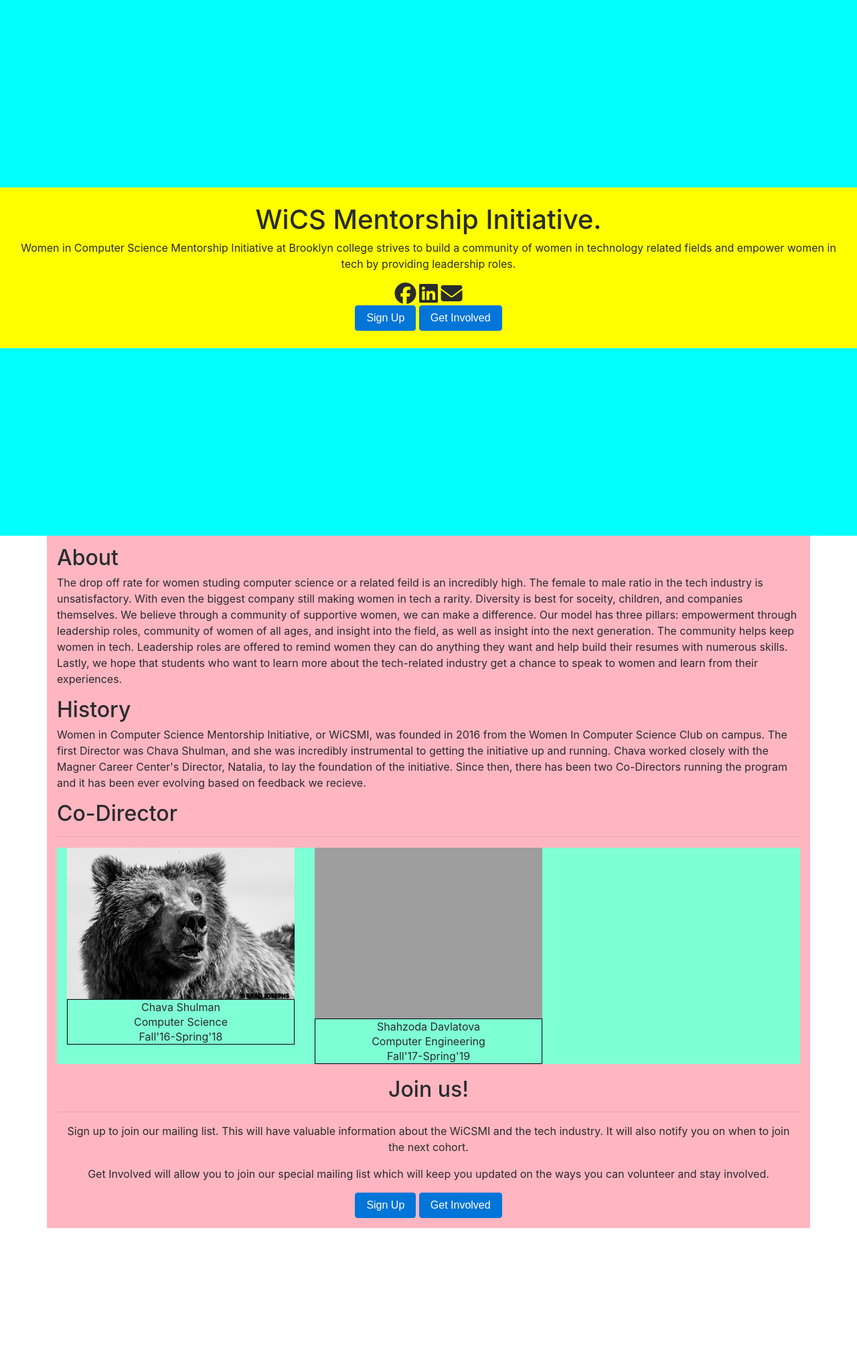
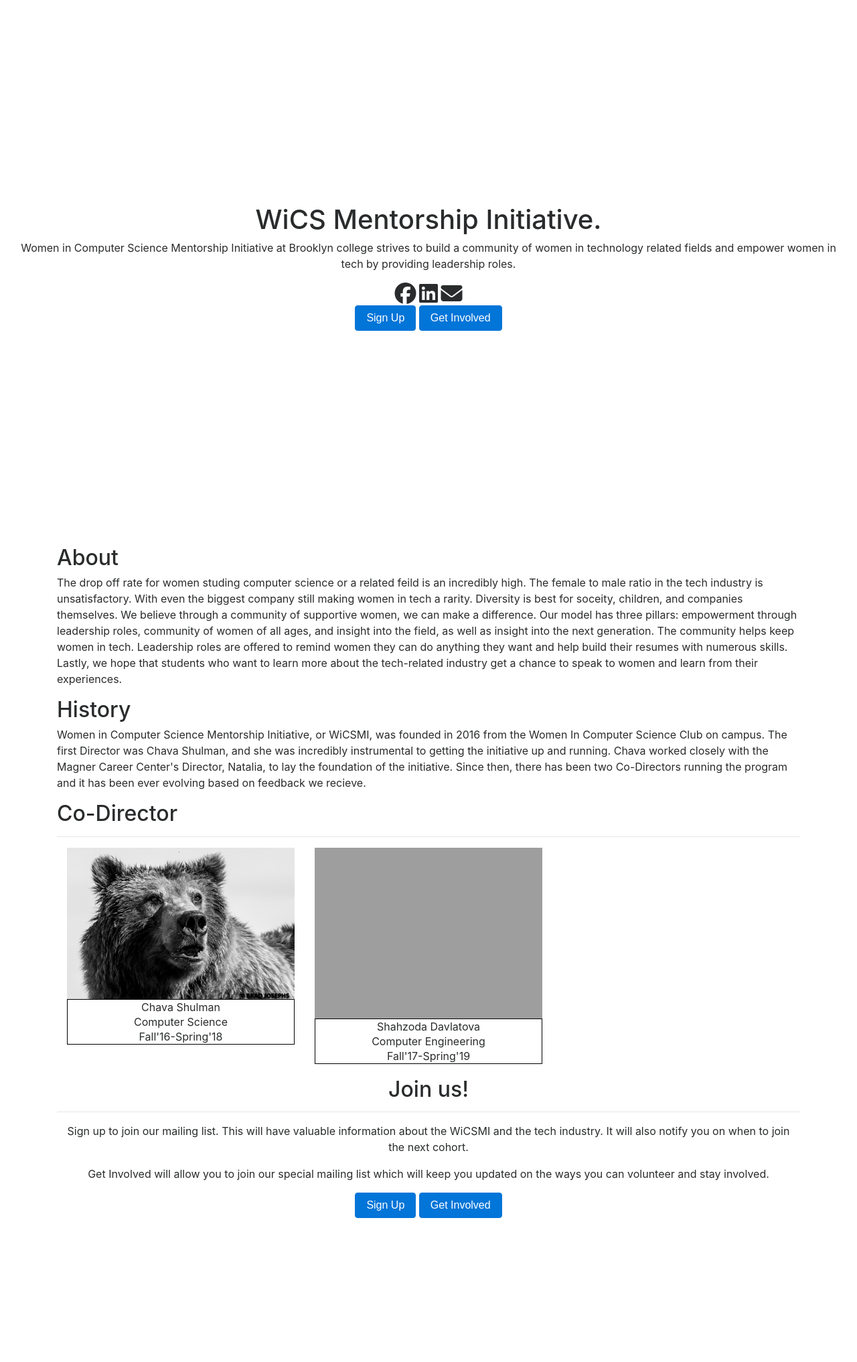
Before and after one commit to cansuzor/WiCSMI, a PHP site: page / in a window 1280 px wide. Shown: the whole page at 67% size. Run offline with PHP 8.4, Linux system fonts and the light colour scheme; some libraries are stand-ins or nearby versions; grey boxes are pictures that could not be loaded.

Commit message:
Commented out all the background color

```diff
--- a/styles/main.css
+++ b/styles/main.css
@@ -1,10 +1,8 @@
 div.intro-wrapper {
-  background-color: aqua;
   height: 100vh;
   display: flex;
   align-items: center; }
 div.intro-banner {
-  background-color: yellow;
   display: inline-block;
   padding: 2%;
   text-align: center; }
@@ -12,12 +10,10 @@ div.intro-banner {
 div.learn-more-wrapper {
   width: 100%;
   height: 50vh;
-  background-color: violet;
   padding: 20px 0; }
 div.learn-more-banner {
   width: 100%;
   height: 100%;
-  background-color: skyblue;
   display: flex;
   align-items: center;
   justify-content: center; }
@@ -25,11 +21,8 @@ div.learn-more-banner {
     line-height: 1;
     text-align: center; }
 div.contents {
-  background-color: lightpink;
   margin-bottom: 200px;
   padding: 15px; }
-div.container-fluid {
-  background-color: aquamarine; }
 div.profile-pics img {
   width: 100%;
   height: 100%; }
--- a/styles/main.scss
+++ b/styles/main.scss
@@ -1,12 +1,12 @@
 div {
     &.intro-wrapper {
-        background-color: aqua;
+        //background-color: aqua;
         height: 100vh;
         display: flex;
         align-items: center;
     }
     &.intro-banner {
-        background-color: yellow;
+        //background-color: yellow;
         display: inline-block;
         padding: 2%;
         text-align: center;
@@ -18,13 +18,13 @@ div {
     &.learn-more-wrapper {
         width: 100%;
         height: 50vh;
-        background-color: violet;
+        //background-color: violet;
         padding: 20px 0;
     }
     &.learn-more-banner {
         width: 100%;
         height: 100%;
-        background-color: skyblue;
+        //background-color: skyblue;
         display: flex;
         align-items: center;
         justify-content: center;
@@ -34,7 +34,7 @@ div {
         }
     }
     &.contents {
-        background-color: lightpink;
+        //background-color: lightpink;
         margin-bottom: 200px;
         padding: 15px;
         h2 {
@@ -42,7 +42,7 @@ div {
         }
     }
     &.container-fluid {
-        background-color: aquamarine;
+        //background-color: aquamarine;
     }
     &.profile-pics {
         img {
```
Also changed, not shown: 1 other file.
